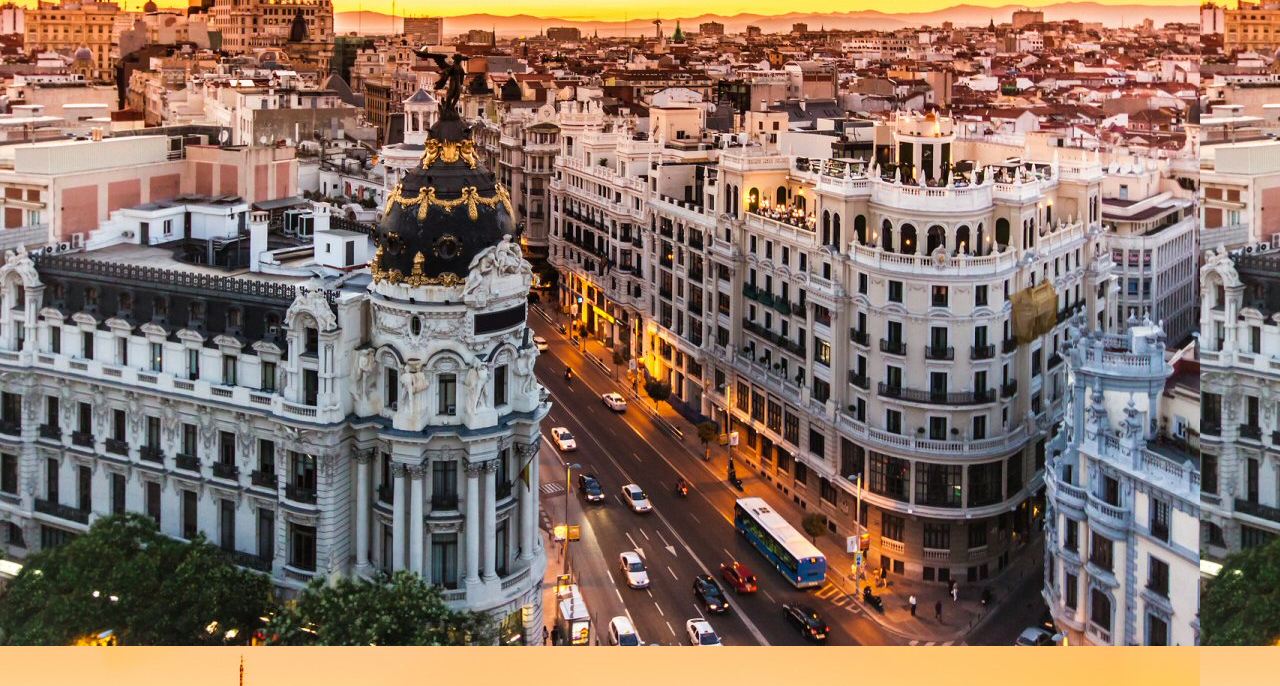
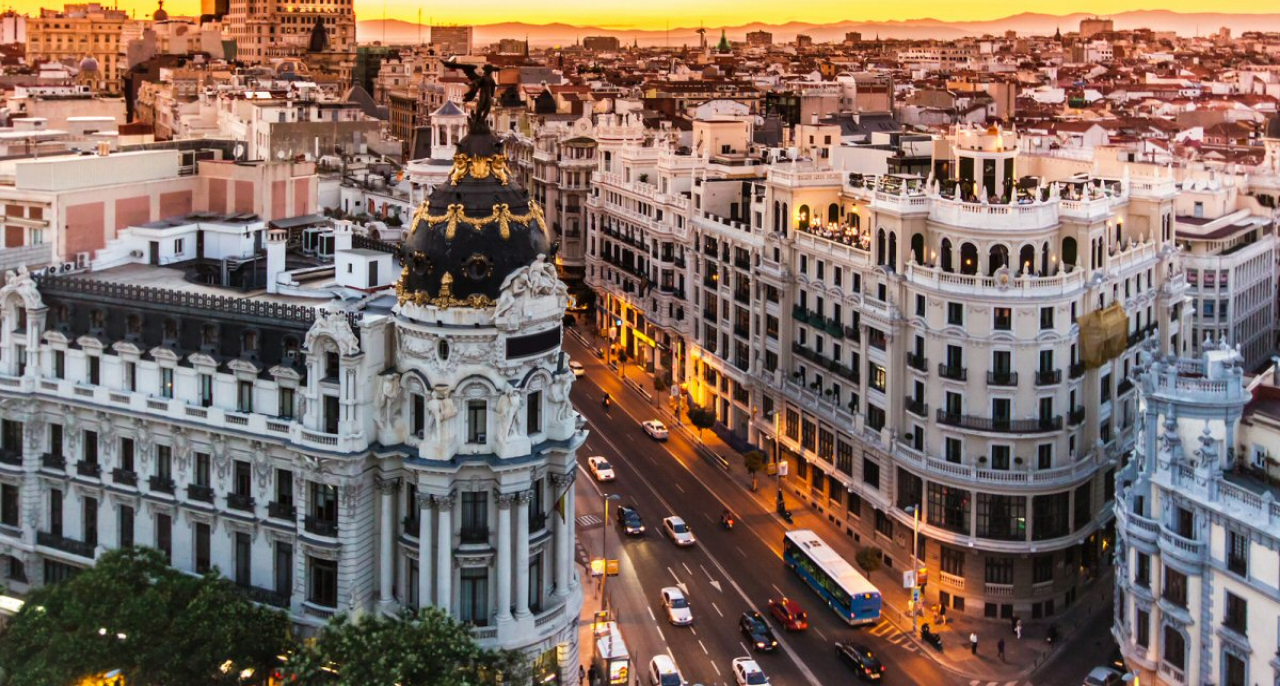
Before and after one commit to LikaCode/Spain, a plain HTML site: page index.html in a window 1280 px wide. Shown: the part 154-840 px from the top of the page. Drawn offline with Linux system fonts and the light colour scheme.

Commit message:
fixed the background pic

```diff
--- a/stylesheet.css
+++ b/stylesheet.css
@@ -6,10 +6,11 @@ body {
 }
 
 .body_background {
-	background-attachment: fixed;
-	background-repeat: no-repeat;
-	background-position: center;
-    background: url(./bcn.jpg);
+	background: url(./bcn.jpg);
+	background-size: 100% 100%;
+	//background-attachment: fixed;
+	//background-repeat: no-repeat;
+	//background-position: center;
 }
 
 #content_container {
```
